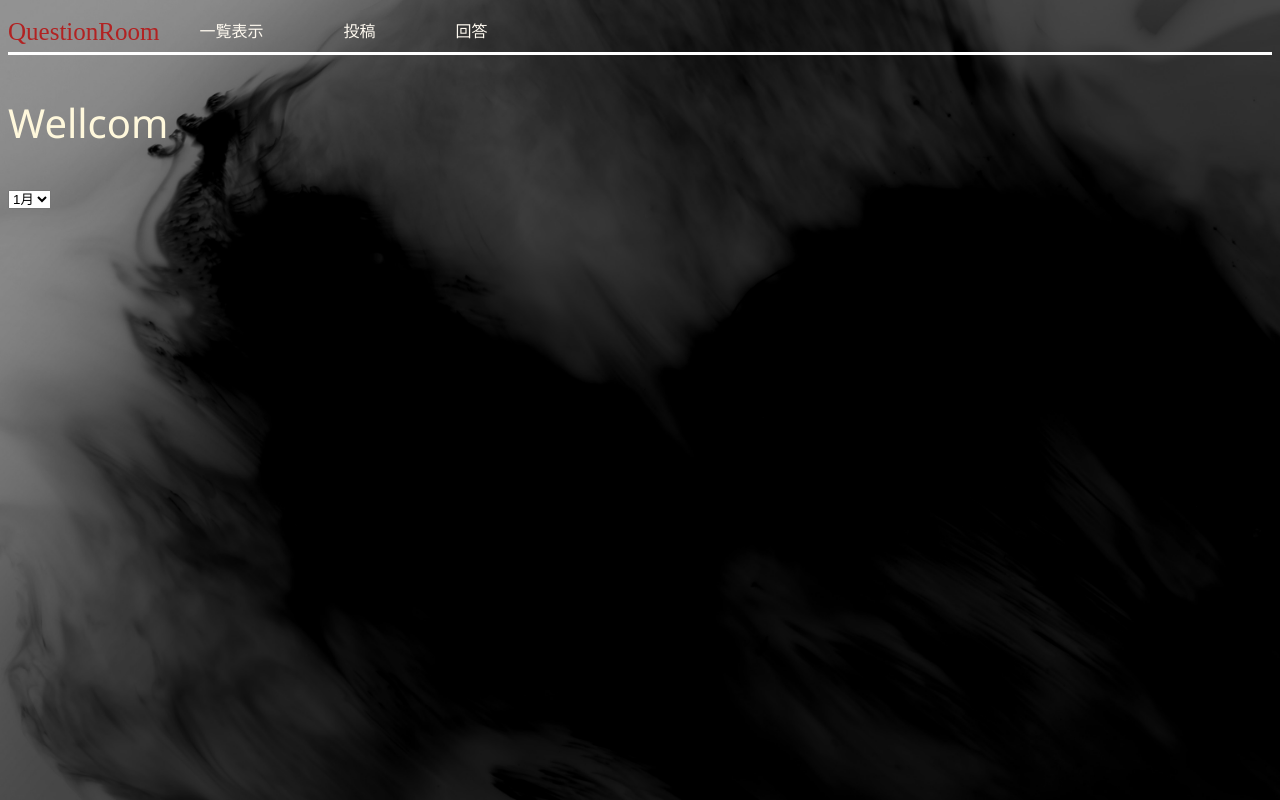
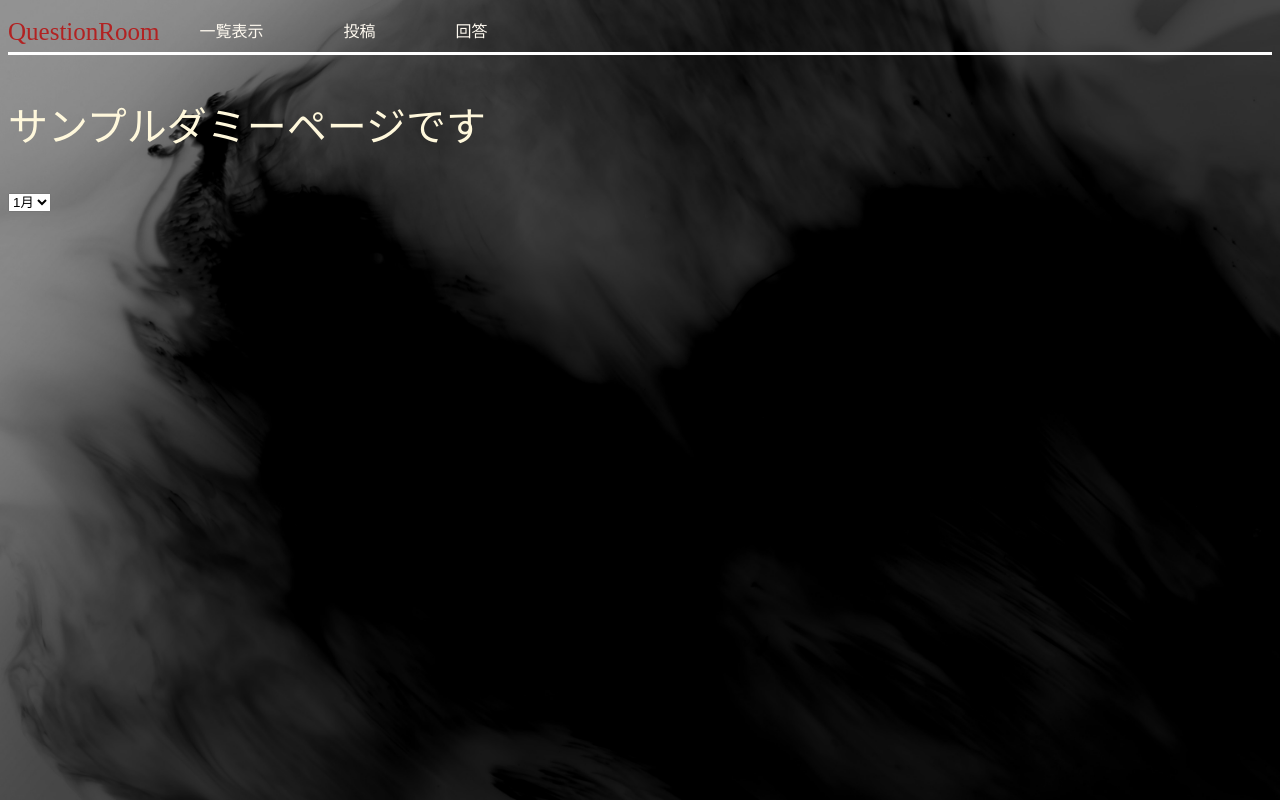
Before and after one commit to ichiro0522/ProgramLesson, a plain HTML site: page index.html in a window 1280 px wide. Drawn offline with Linux system fonts and the light colour scheme.

Commit message:
Update index.html

```diff
--- a/index.html
+++ b/index.html
@@ -22,7 +22,7 @@
 
 
     </header>
-    <p class="msg">Wellcom</p>
+    <p class="msg">サンプルダミーページです</p>
 
     <select name="month" id="month">
         <option value="January">1月</option>
```
